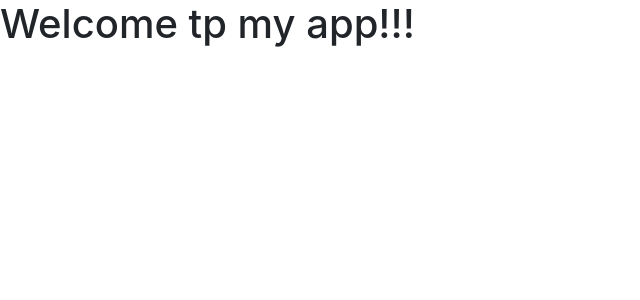
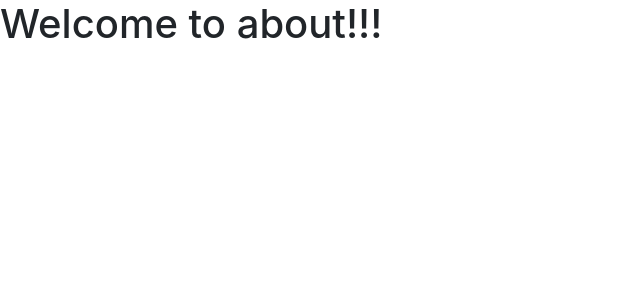
Before and after one commit to MaiaBetancourt/_portfolio, a React (Create React App) app in the folder my-portfolio/: page / in a window 1280 px wide. Shown: the top 300 px of the page, without its empty margins (0-640 px from the left). Built offline with nearby package versions, Linux system fonts and the light colour scheme.

Commit message:
added the link to the about, contact, anp portfolio pages

```diff
--- a/my-portfolio/src/App.js
+++ b/my-portfolio/src/App.js
@@ -1,9 +1,28 @@
 import React from "react";
+import { BrowserRouter, Route } from "react-router-dom";
 
 function App() {
   return (
-    <h1>Welcome tp my app!!!</h1>
-  );
+    <BrowserRouter>
+    <div>
+      <Route exact path="/" component={About} />
+      <Route exact path="/Portfolio" component={Portfolio} />
+      <Route exact path="/Contact" component={Contact} />
+    </div>
+    </BrowserRouter>
+  )
+}
+
+function About() {
+  return <h1>Welcome to about!!!</h1>;
+}
+
+function Portfolio() {
+  return <h1>Welcome to portfolio!!!</h1>;
+}
+
+function Contact() {
+  return <h1>Welcome to Contact!!!</h1>;
 }
 
 export default App;
```
